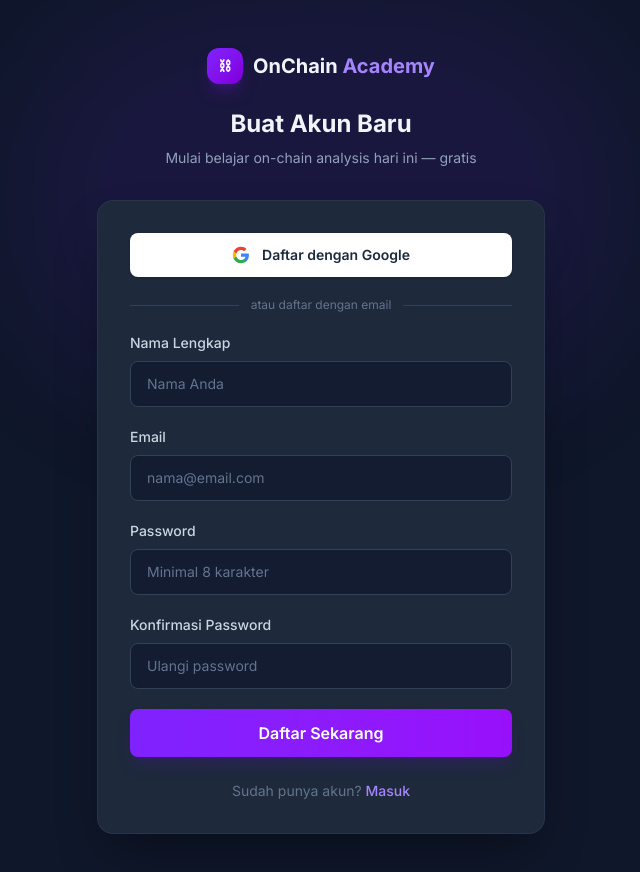
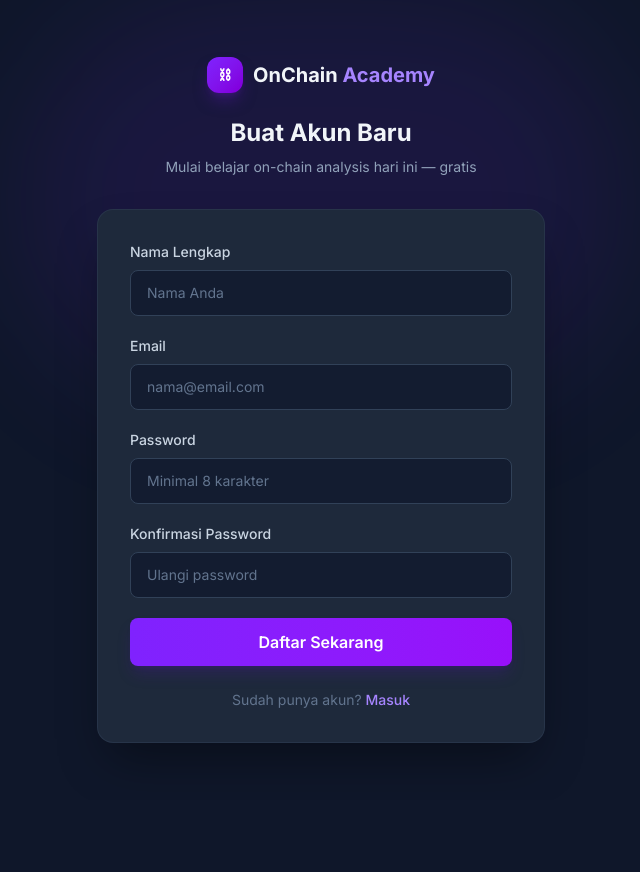
Before and after one commit to imheksa/onchaind62, a Next.js app: page /register in a window 1280 px wide. Shown: the top 872 px of the page, without its empty margins (319-959 px from the left). After the commit the page ends 800 px from the top, so only its background shows below. Built offline with nearby package versions, Linux system fonts and the light colour scheme.

Commit message:
revert: remove Google OAuth feature

```diff
--- a/app/(auth)/login/page.tsx
+++ b/app/(auth)/login/page.tsx
@@ -53,27 +53,6 @@
         </div>
 
         <div className="bg-[#1e293b] rounded-2xl border border-slate-700/50 p-8 shadow-2xl shadow-black/40">
-          {/* Google OAuth */}
-          <button
-            type="button"
-            onClick={() => signIn("google", { callbackUrl: "/dashboard" })}
-            className="w-full flex items-center justify-center gap-3 bg-white text-slate-800 font-semibold py-3 rounded-lg hover:bg-slate-100 transition-all text-sm shadow-sm mb-5"
-          >
-            <svg width="18" height="18" viewBox="0 0 24 24">
-              <path fill="#4285F4" d="M22.56 12.25c0-.78-.07-1.53-.2-2.25H12v4.26h5.92c-.26 1.37-1.04 2.53-2.21 3.31v2.77h3.57c2.08-1.92 3.28-4.74 3.28-8.09z"/>
-              <path fill="#34A853" d="M12 23c2.97 0 5.46-.98 7.28-2.66l-3.57-2.77c-.98.66-2.23 1.06-3.71 1.06-2.86 0-5.29-1.93-6.16-4.53H2.18v2.84C3.99 20.53 7.7 23 12 23z"/>
-              <path fill="#FBBC05" d="M5.84 14.09c-.22-.66-.35-1.36-.35-2.09s.13-1.43.35-2.09V7.07H2.18C1.43 8.55 1 10.22 1 12s.43 3.45 1.18 4.93l3.66-2.84z"/>
-              <path fill="#EA4335" d="M12 5.38c1.62 0 3.06.56 4.21 1.64l3.15-3.15C17.45 2.09 14.97 1 12 1 7.7 1 3.99 3.47 2.18 7.07l3.66 2.84c.87-2.6 3.3-4.53 6.16-4.53z"/>
-            </svg>
-            Masuk dengan Google
-          </button>
-
-          <div className="flex items-center gap-3 mb-5">
-            <div className="flex-1 h-px bg-slate-700" />
-            <span className="text-xs text-slate-500">atau masuk dengan email</span>
-            <div className="flex-1 h-px bg-slate-700" />
-          </div>
-
           <form onSubmit={handleSubmit} className="space-y-5">
             {error && (
               <div className="bg-red-950/50 border border-red-800/50 text-red-400 text-sm rounded-lg px-4 py-3">
--- a/app/(auth)/register/page.tsx
+++ b/app/(auth)/register/page.tsx
@@ -1,7 +1,6 @@
 "use client";
 
 import { useState } from "react";
-import { signIn } from "next-auth/react";
 import { useRouter } from "next/navigation";
 import Link from "next/link";
 
@@ -64,27 +63,6 @@
         </div>
 
         <div className="bg-[#1e293b] rounded-2xl border border-slate-700/50 p-8 shadow-2xl shadow-black/40">
-          {/* Google OAuth */}
-          <button
-            type="button"
-            onClick={() => signIn("google", { callbackUrl: "/dashboard" })}
-            className="w-full flex items-center justify-center gap-3 bg-white text-slate-800 font-semibold py-3 rounded-lg hover:bg-slate-100 transition-all text-sm shadow-sm mb-5"
-          >
-            <svg width="18" height="18" viewBox="0 0 24 24">
-              <path fill="#4285F4" d="M22.56 12.25c0-.78-.07-1.53-.2-2.25H12v4.26h5.92c-.26 1.37-1.04 2.53-2.21 3.31v2.77h3.57c2.08-1.92 3.28-4.74 3.28-8.09z"/>
-              <path fill="#34A853" d="M12 23c2.97 0 5.46-.98 7.28-2.66l-3.57-2.77c-.98.66-2.23 1.06-3.71 1.06-2.86 0-5.29-1.93-6.16-4.53H2.18v2.84C3.99 20.53 7.7 23 12 23z"/>
-              <path fill="#FBBC05" d="M5.84 14.09c-.22-.66-.35-1.36-.35-2.09s.13-1.43.35-2.09V7.07H2.18C1.43 8.55 1 10.22 1 12s.43 3.45 1.18 4.93l3.66-2.84z"/>
-              <path fill="#EA4335" d="M12 5.38c1.62 0 3.06.56 4.21 1.64l3.15-3.15C17.45 2.09 14.97 1 12 1 7.7 1 3.99 3.47 2.18 7.07l3.66 2.84c.87-2.6 3.3-4.53 6.16-4.53z"/>
-            </svg>
-            Daftar dengan Google
-          </button>
-
-          <div className="flex items-center gap-3 mb-5">
-            <div className="flex-1 h-px bg-slate-700" />
-            <span className="text-xs text-slate-500">atau daftar dengan email</span>
-            <div className="flex-1 h-px bg-slate-700" />
-          </div>
-
           <form onSubmit={handleSubmit} className="space-y-5">
             {error && (
               <div className="bg-red-950/50 border border-red-800/50 text-red-400 text-sm rounded-lg px-4 py-3">
--- a/lib/auth.ts
+++ b/lib/auth.ts
@@ -1,12 +1,9 @@
 import { NextAuthOptions } from "next-auth";
 import CredentialsProvider from "next-auth/providers/credentials";
-import GoogleProvider from "next-auth/providers/google";
-import { PrismaAdapter } from "@next-auth/prisma-adapter";
 import bcrypt from "bcryptjs";
 import { prisma } from "./prisma";
 
 export const authOptions: NextAuthOptions = {
-  adapter: PrismaAdapter(prisma),
   session: {
     strategy: "jwt",
   },
@@ -14,10 +11,6 @@
     signIn: "/login",
   },
   providers: [
-    GoogleProvider({
-      clientId: process.env.GOOGLE_CLIENT_ID!,
-      clientSecret: process.env.GOOGLE_CLIENT_SECRET!,
-    }),
     CredentialsProvider({
       name: "credentials",
       credentials: {
```
